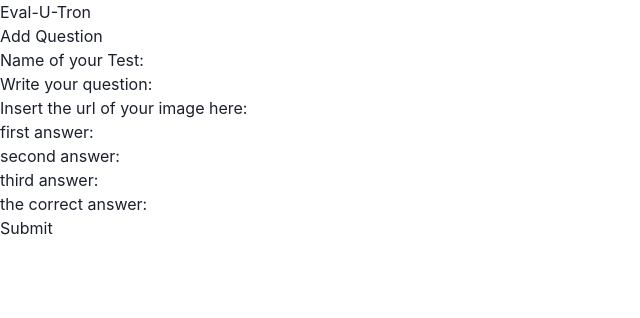
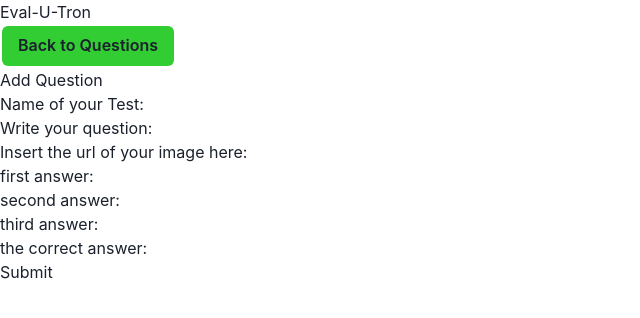
Before and after one commit to rubenskuhn/Eval-U-Tron, a Next.js app: page /createquestion in a window 1280 px wide. Shown: the top 318 px of the page, without its empty margins (0-640 px from the left). Built offline with nearby package versions, Linux system fonts and the light colour scheme.

Commit message:
create question button and back

```diff
--- a/pages/createquestion.js
+++ b/pages/createquestion.js
@@ -1,6 +1,6 @@
 import Link from "next/link.js";
 import { useRouter } from "next/router";
-import Questions from "./questions";
+import { Button } from "@chakra-ui/react";
 import React from "react";
 
 export default function createQuestion() {
@@ -40,6 +40,17 @@ export default function createQuestion() {
   return (
     <>
       <h1>Eval-U-Tron</h1>
+      <Link href="/questions" passHref legacyBehavior>
+        <Button
+          margin="2px"
+          bg="limegreen"
+          mborder="1px"
+          borderColor="black"
+          borderRadius="md"
+        >
+          Back to Questions
+        </Button>
+      </Link>
       <h2 id="add-question">Add Question</h2>
       <form onSubmit={addQuestion}>
         <label htmlFor="test">Name of your Test:</label>
--- a/pages/questions.js
+++ b/pages/questions.js
@@ -13,8 +13,10 @@ import {
   Stack,
   Flex,
   Box,
+  Button,
 } from "@chakra-ui/react";
 import React from "react";
+import Link from "next/link";
 import ButtonEditQuestion from "../components/ButtonEditQuestion";
 // import Image from "../public/favicon.ico";
 
@@ -28,13 +30,24 @@ export default function Questions() {
 
   return (
     <>
+      <Box>
+        <h1 size="md">Math Test</h1>
+      </Box>
+      <Link href="/createquestion" passHref legacyBehavior>
+        <Button
+          margin="2px"
+          bg="limegreen"
+          mborder="1px"
+          borderColor="black"
+          borderRadius="md"
+        >
+          Add Question
+        </Button>
+      </Link>
       <SimpleGrid
         spacing={4}
         templateColumns="repeat(auto-fill, minmax(200px, 1fr))"
       >
-        <Box>
-          <h1 size="md">Math Test</h1>
-        </Box>
         <Box>
           {data.map(({ proposition, answers, correctAnswer, _id }) => (
             <Card
```
